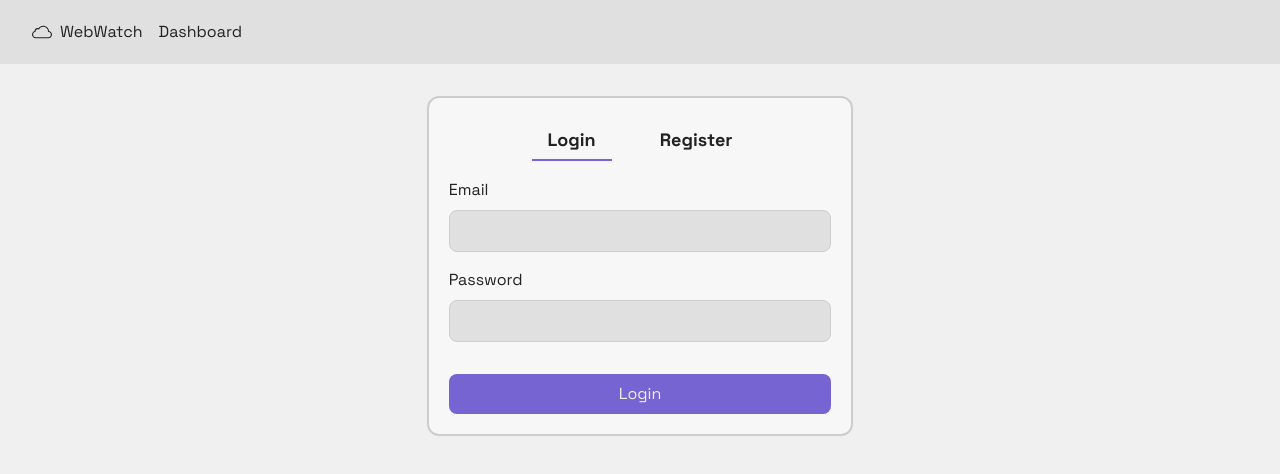
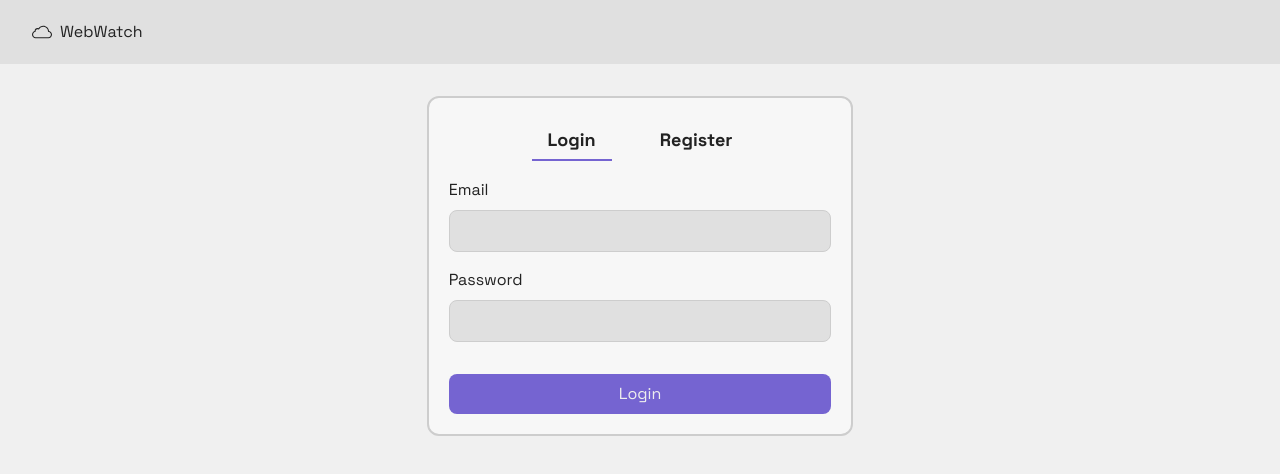
Before and after one commit to Fa24-CSE115A-CaaS/WebWatch, a React (Vite) app in the folder frontend/: page /auth/login in a window 1280 px wide. Shown: the top 474 px of the page. Built offline with nearby package versions, Linux system fonts and the light colour scheme.

Commit message:
Navbar tweaks for auth. Fixed broken link in useAuth

```diff
--- a/frontend/src/components/NavBar.tsx
+++ b/frontend/src/components/NavBar.tsx
@@ -14,14 +14,32 @@ const NavBar = () => {
   return (
     <>
       <nav className="bg-secondary px-2 text-text sm:px-6 lg:px-8">
-        <div className="item-center flex h-16 justify-between">
+        <div className="flex h-16 justify-between items-center">
           <div className="flex items-center gap-4">
-            <h1 className="flex items-center gap-2">
-              <IoIosCloudOutline size={20} /> WebWatch
-            </h1>
-            <a href="/">Dashboard</a>
+            <a href="/">
+              <h1 className="flex items-center gap-2">
+                <IoIosCloudOutline size={20} /> WebWatch
+              </h1>
+            </a>
           </div>
-          <div className="relative flex items-center gap-4">
+          {user && (
+            <div className="flex-grow flex justify-center">
+              <a href="/tasks">
+                <button
+                  className="
+                  w-40 rounded-lg bg-accent py-2 text-text-contrast
+                  hover:bg-accent-hover
+                  "
+                  id="tasks-button"
+                  aria-expanded="false"
+                  aria-haspopup="true"
+                >
+                  Tasks
+                </button>
+              </a>
+            </div>
+          )}
+          <div className="flex items-center gap-4">
             {user && (
               <button
                 className="relative flex cursor-pointer rounded-full bg-gray-50 text-sm focus:outline-none
--- a/frontend/src/hooks/useAuth.ts
+++ b/frontend/src/hooks/useAuth.ts
@@ -36,7 +36,7 @@ const useAuth = ({ redirectToAuth = true }: UseAuthOptions = {}) => {
       } catch (error) {
         console.error("Error fetching user data:", error);
         setIsTokenValid(false);
-        if (redirectToAuth) navigate("/auth");
+        if (redirectToAuth) navigate("/auth/login");
       }
     };
 
--- a/frontend/src/pages/Auth.tsx
+++ b/frontend/src/pages/Auth.tsx
@@ -8,7 +8,7 @@ interface AuthProps {
 }
 
 const Auth = ({ isLogin }: AuthProps) => {
-  const { user, isTokenValid } = useAuth({ redirectToAuth: false });
+  const { isTokenValid } = useAuth({ redirectToAuth: false });
   const navigate = useNavigate();
 
   useEffect(() => {
```
